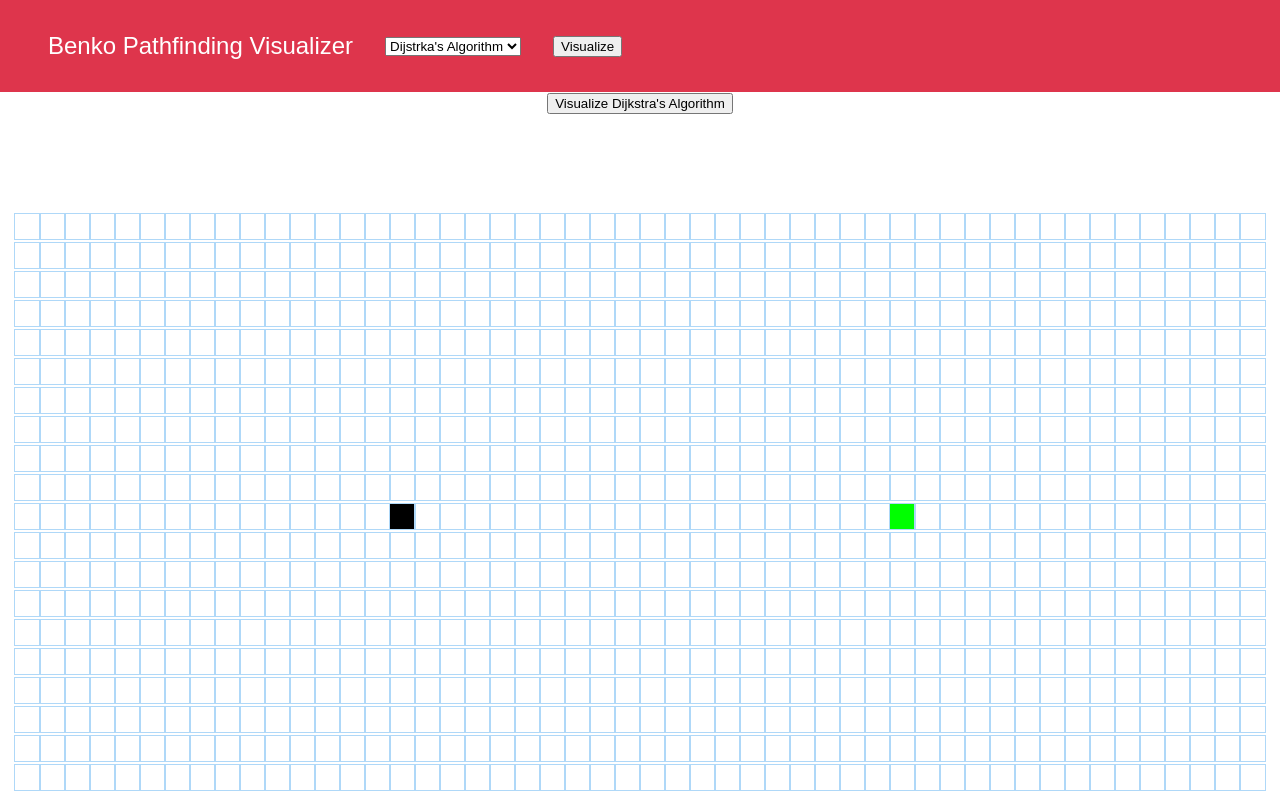
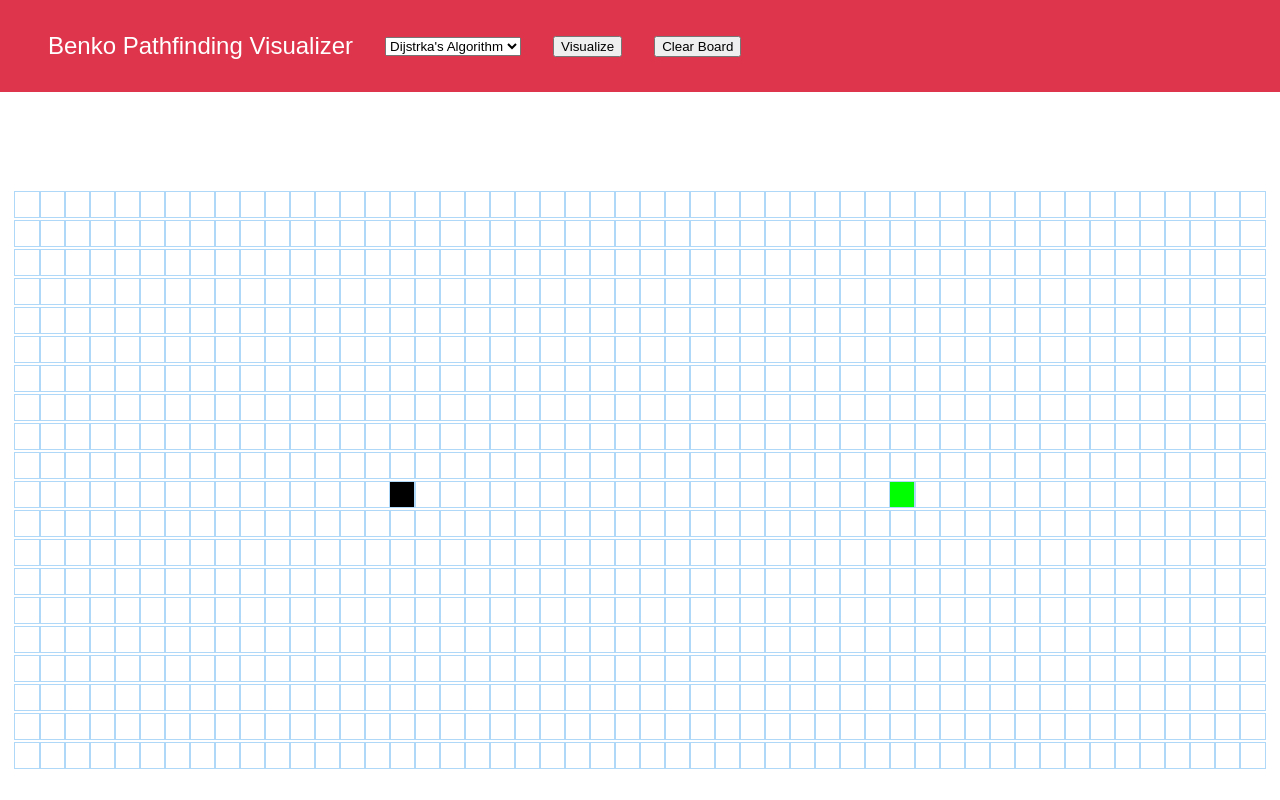
Before and after one commit to MatijaBenko/Visual_Pathfinder_REACT, a React (Create React App) app in the folder my-app/: page / in a window 1280 px wide. Built offline with nearby package versions, Linux system fonts and the light colour scheme.

Commit message:
Navbar Updated, Visual & Clear Button Working

```diff
--- a/my-app/src/Navbar/Navbar.jsx
+++ b/my-app/src/Navbar/Navbar.jsx
@@ -15,7 +15,18 @@ export default class Navbar extends Component {
   handleChangeAlgorithm(e) {
     this.setState({ algorithmType: e.target.value });
     this.handleChangeButton(e.target.value);
-    this.props.handler(e.target.value);
+  }
+
+  visualButtonClick = () => {
+    if(this.state.algorithmType == null){
+      alert("Please select an Algorithm type!");
+    } else {
+      this.props.visualizeAlgorithm(this.state.algorithmType);
+    }
+  }
+
+  clearButtonClick = () => {
+    this.props.clearVisualization();
   }
 
   render() {
@@ -37,7 +48,10 @@ export default class Navbar extends Component {
             </select>
           </div>
           <div className="navbar-child">
-            <button id="visual-button">Visualize</button>
+            <button id="visual-button" onClick={this.visualButtonClick}>Visualize</button>
+          </div>
+          <div className="navbar-child">
+            <button id="clear-button" onClick={this.clearButtonClick}>Clear Board</button>
           </div>
         </div>
       </nav>
--- a/my-app/src/PathfindingVisualizer/PathfindingVisualizer.jsx
+++ b/my-app/src/PathfindingVisualizer/PathfindingVisualizer.jsx
@@ -11,22 +11,12 @@ const FINISH_NODE_ROW = 10;
 const FINISH_NODE_COL = 35;
 
 export default class PathfindingVisualizer extends Component {
-  constructor() {
-    super();
+  constructor(props) {
+    super(props);
     this.state = {
       grid: [],
       isMousePressed: false,
-      algorthimType: "",
-      mazeType: "",
     };
-    this.algorthimTypeHandler = this.algorthimTypeHandler.bind(this);
-  }
-
-  algorthimTypeHandler(type) {
-    this.setState({
-      algorthimType: type
-    });
-    console.log(this.algorthimType);
   }
 
   // Prevents user from seeing intermediate states
@@ -50,6 +40,63 @@ export default class PathfindingVisualizer extends Component {
     this.setState({ grid: newGrid });
   }
 
+  animateShortestPath(nodesInShortestPathOrder) {
+    for (let i = 0; i < nodesInShortestPathOrder.length; i++) {
+      setTimeout(() => {
+        const node = nodesInShortestPathOrder[i];
+        document.getElementById(`node-${node.row}-${node.col}`).className =
+          "node node-shortest-path";
+      }, 50 * i);
+    }
+  }
+
+  visualizeAlgorithm = (algorithmType) => {
+    if (algorithmType === "Dijstrka's Algorithm") {
+      this.visualizeDijkstra();
+    } else if (algorithmType === "A* Algorithm") {
+      this.visualizeA();
+    }
+  };
+
+  clearVisualization = () => {
+    clearBoard(this.state.grid);
+  };
+
+  visualizeA() {
+    console.log("HERE");
+    // const { grid } = this.state;
+    // const startNode = grid[START_NODE_ROW][START_NODE_COL];
+    // const finishNode = grid[FINISH_NODE_ROW][FINISH_NODE_COL];
+    // // const visitedNodesInOrder = dijkstra(grid, startNode, finishNode);
+    // const nodesInShortestPathOrder = getNodesInShortestPathOrder(finishNode);
+    // // this.animateDijkstra(visitedNodesInOrder, nodesInShortestPathOrder);
+  }
+
+  animateA(visitedNodesInOrder, nodesInShortestPathOrder) {
+    // for (let i = 0; i <= visitedNodesInOrder.length; i++) {
+    //   if (i === visitedNodesInOrder.length) {
+    //     setTimeout(() => {
+    //       this.animateShortestPath(nodesInShortestPathOrder);
+    //     }, 10 * i);
+    //     return;
+    //   }
+    //   setTimeout(() => {
+    //     const node = visitedNodesInOrder[i];
+    //     document.getElementById(`node-${node.row}-${node.col}`).className =
+    //       "node node-visited";
+    //   }, 10 * i);
+    // }
+  }
+
+  visualizeDijkstra() {
+    const { grid } = this.state;
+    const startNode = grid[START_NODE_ROW][START_NODE_COL];
+    const finishNode = grid[FINISH_NODE_ROW][FINISH_NODE_COL];
+    const visitedNodesInOrder = dijkstra(grid, startNode, finishNode);
+    const nodesInShortestPathOrder = getNodesInShortestPathOrder(finishNode);
+    this.animateDijkstra(visitedNodesInOrder, nodesInShortestPathOrder);
+  }
+
   animateDijkstra(visitedNodesInOrder, nodesInShortestPathOrder) {
     for (let i = 0; i <= visitedNodesInOrder.length; i++) {
       if (i === visitedNodesInOrder.length) {
@@ -66,34 +113,15 @@ export default class PathfindingVisualizer extends Component {
     }
   }
 
-  animateShortestPath(nodesInShortestPathOrder) {
-    for (let i = 0; i < nodesInShortestPathOrder.length; i++) {
-      setTimeout(() => {
-        const node = nodesInShortestPathOrder[i];
-        document.getElementById(`node-${node.row}-${node.col}`).className =
-          "node node-shortest-path";
-      }, 50 * i);
-    }
-  }
-
-  visualizeDijkstra() {
-    const { grid } = this.state;
-    const startNode = grid[START_NODE_ROW][START_NODE_COL];
-    const finishNode = grid[FINISH_NODE_ROW][FINISH_NODE_COL];
-    const visitedNodesInOrder = dijkstra(grid, startNode, finishNode);
-    const nodesInShortestPathOrder = getNodesInShortestPathOrder(finishNode);
-    this.animateDijkstra(visitedNodesInOrder, nodesInShortestPathOrder);
-  }
-
   render() {
     const { grid, isMousePressed } = this.state;
 
     return (
       <>
-      <Navbar handler={this.algorthimTypeHandler}></Navbar>
-        <button onClick={() => this.visualizeDijkstra()}>
-          Visualize Dijkstra's Algorithm
-        </button>
+        <Navbar
+          visualizeAlgorithm={this.visualizeAlgorithm}
+          clearVisualization={this.clearVisualization}
+        ></Navbar>
         <div className="grid">
           {grid.map((row, rowIndex) => {
             return (
@@ -162,3 +190,36 @@ const getNewGridWithWallToggle = (grid, row, col) => {
   newGrid[row][col] = newNode;
   return newGrid;
 };
+
+const clearBoard = (grid) => {
+  for (var i = 0; i < grid.length; i++) {
+    for (var j = 0; j < grid[i].length; j++) {
+      grid[i][j].previousNode = null;
+      grid[i][j].distance = Infinity;
+      grid[i][j].isWall = false;
+      grid[i][j].isVisited = false;
+      if (
+        (i === START_NODE_ROW && j === START_NODE_COL) ||
+        (i === FINISH_NODE_ROW && j === FINISH_NODE_COL)
+      ) {
+        if (i === START_NODE_ROW && j === START_NODE_COL) {
+          grid[i][j].isStart = true;
+          document.getElementById(`node-${i}-${j}`).className =
+            "node node-start";
+        } else {
+          grid[i][j].isStart = false;
+        }
+        if (i === FINISH_NODE_ROW && j === FINISH_NODE_COL) {
+          grid[i][j].isFinish = true;
+          document.getElementById(`node-${i}-${j}`).className =
+            "node node-finish";
+        } else {
+          grid[i][j].isFinish = false;
+        }
+      } else {
+        document.getElementById(`node-${i}-${j}`).className = "node";
+      }
+    }
+  }
+  console.log(grid);
+};
```
